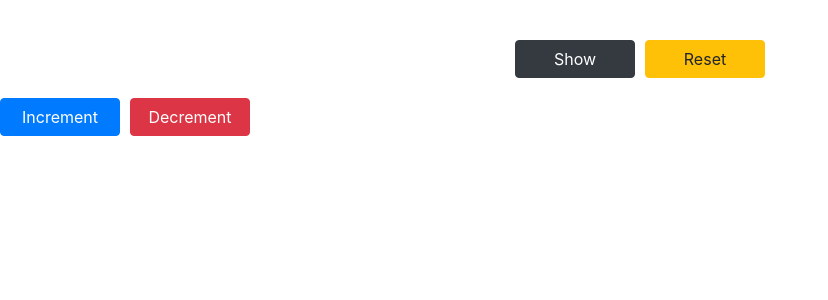
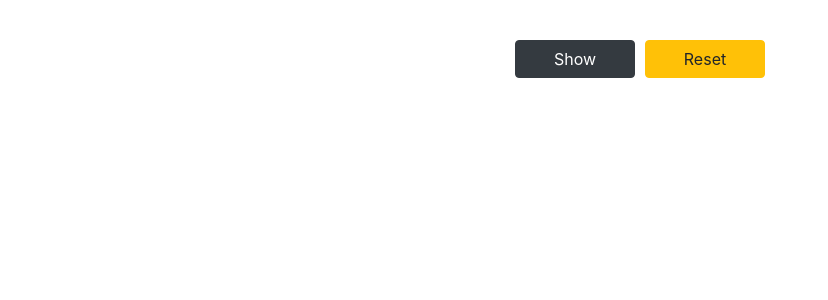
Before and after one commit to SarahAyuNanda/simple-increment-decrement, a React (Create React App) app: page / in a window 1280 px wide. Shown: the top 300 px of the page, without its empty margins (0-828 px from the left). Built offline with nearby package versions, Linux system fonts and the light colour scheme.

Commit message:
[DELETE] Increment and decrement button

```diff
--- a/src/App.js
+++ b/src/App.js
@@ -1,7 +1,5 @@
 import React, { useState } from 'react';
 import Toggle from './components/Toggle';
-import Increment from './components/Increment';
-import Decrement from './components/Decrement';
 
 import './assets/App.css'
 import 'bootstrap/dist/css/bootstrap.min.css'
@@ -12,10 +10,6 @@ const App = () => {
   return (
     <div className="App">
       <Toggle result={result} setResult={setResult} />
-      <div className="buttons">
-        <Increment result={result} setResult={setResult} />
-        <Decrement result={result} setResult={setResult} />
-      </div>
     </div>
   );
 };
```
